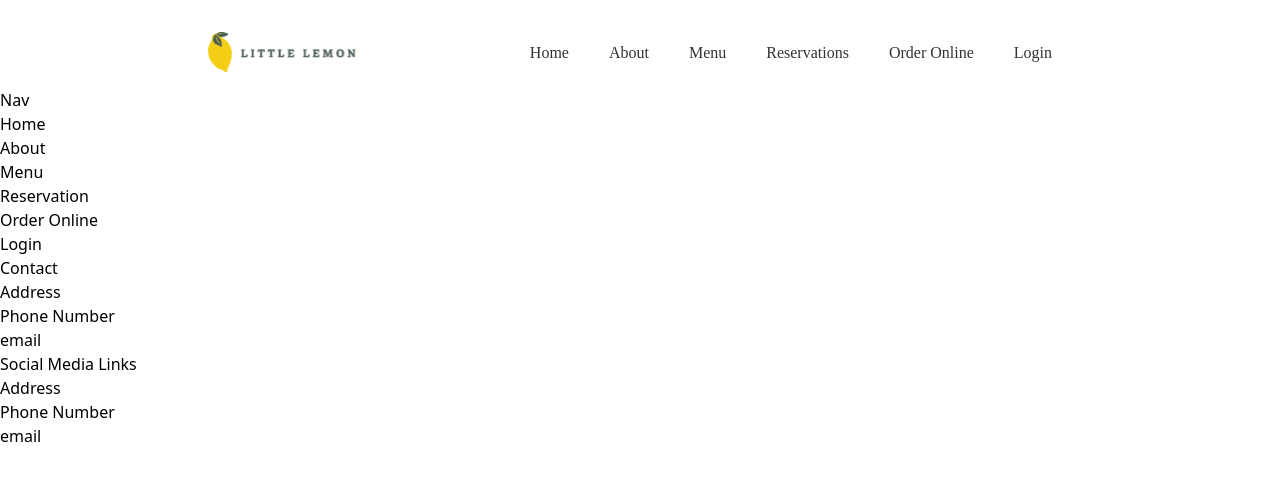
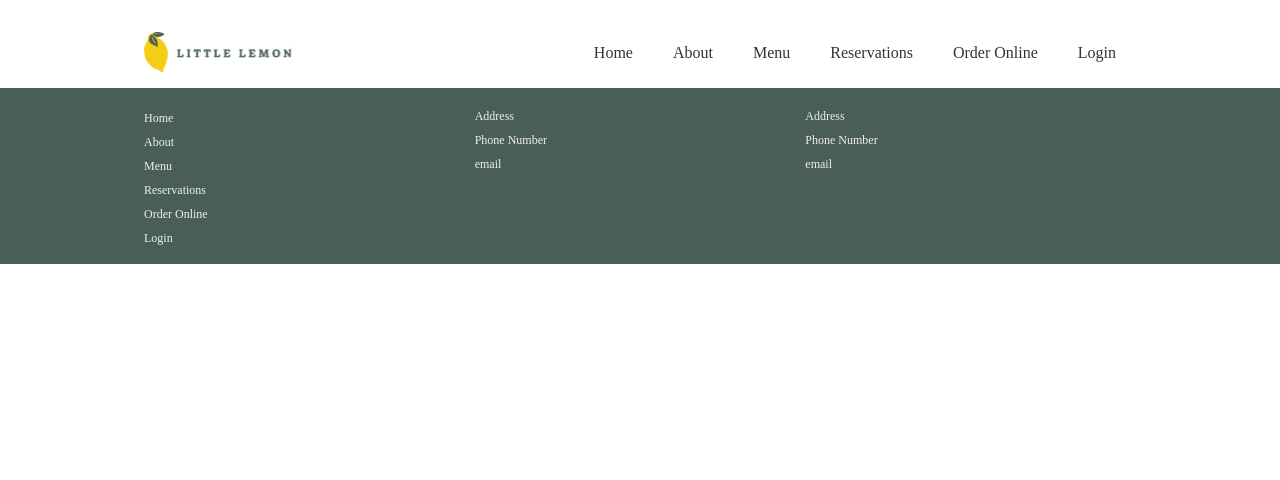
Before and after one commit to mic-meier/meta-frontend-capstone, a React (Create React App) app: page / in a window 1280 px wide. Shown: the top 480 px of the page. Built offline with nearby package versions, Linux system fonts and the light colour scheme.

Commit message:
style: Style footer component

```diff
--- a/package.json
+++ b/package.json
@@ -39,6 +39,8 @@
     ]
   },
   "devDependencies": {
+    "prettier": "^2.8.3",
+    "prettier-plugin-tailwindcss": "^0.2.2",
     "tailwindcss": "^3.2.4"
   }
 }
--- a/src/components/Footer.js
+++ b/src/components/Footer.js
@@ -1,41 +1,40 @@
+import { Link } from 'react-router-dom'
+
 export default function Footer({ children }) {
+  const LINKS = [
+    { name: 'Home', to: '/' },
+    { name: 'About', to: 'about' },
+    { name: 'Menu', to: 'menu' },
+    { name: 'Reservations', to: 'reservations' },
+    { name: 'Order Online', to: 'order' },
+    { name: 'Login', to: 'login' },
+  ]
+
   return (
-    <footer className="footer">
-      <div className="footer-section">
-        <h6>Nav</h6>
+    <footer className="bg-green">
+      <div className="justify-betweenp-4 mx-auto grid max-w-prose grid-cols-3 p-4 text-grey md:grid-cols-3 lg:max-w-screen-lg">
+        <div className="">
           <ul className="list">
+            {LINKS.map((link) => (
               <li>
-            <a href="/">Home</a>
+                <Link to={link.to} className="font-paragraph text-xs">
+                  {link.name}
+                </Link>
               </li>
-          <li>
-            <a href="/">About</a>
-          </li>
-          <li>
-            <a href="/">Menu</a>
-          </li>
-          <li>
-            <a href="/">Reservation</a>
-          </li>
-          <li>
-            <a href="/">Order Online</a>
-          </li>
-          <li>
-            <a href="/">Login</a>
-          </li>
+            ))}
           </ul>
         </div>
-      <div className="footer-section">
-        <h6>Contact</h6>
-        <p>Address</p>
-        <p>Phone Number</p>
-        <p>email</p>
+        <div className="font-paragraph text-xs">
+          <p className="py-1">Address</p>
+          <p className="py-1">Phone Number</p>
+          <p className="py-1">email</p>
         </div>
-      <div className="footer-section">
-        <h6>Social Media Links</h6>
-        <p>Address</p>
-        <p>Phone Number</p>
-        <p>email</p>
+        <div className="font-paragraph text-xs">
+          <p className="py-1">Address</p>
+          <p className="py-1">Phone Number</p>
+          <p className="py-1">email</p>
+        </div>
       </div>
     </footer>
-  );
+  )
 }
--- a/src/components/Nav.js
+++ b/src/components/Nav.js
@@ -1,17 +1,17 @@
-import { Popover, Transition } from "@headlessui/react";
-import { Bars3Icon } from "@heroicons/react/24/outline";
-import { Fragment } from "react";
-import { Link } from "react-router-dom";
-import Logo from "../assets/Logo.svg";
+import { Popover, Transition } from '@headlessui/react'
+import { Bars3Icon } from '@heroicons/react/24/outline'
+import { forwardRef, Fragment } from 'react'
+import { Link } from 'react-router-dom'
+import Logo from '../assets/Logo.svg'
 
 const LINKS = [
-  { name: "Home", to: "/" },
-  { name: "About", to: "about" },
-  { name: "Menu", to: "menu" },
-  { name: "Reservations", to: "reservations" },
-  { name: "Order Online", to: "order" },
-  { name: "Login", to: "login" },
-];
+  { name: 'Home', to: '/' },
+  { name: 'About', to: 'about' },
+  { name: 'Menu', to: 'menu' },
+  { name: 'Reservations', to: 'reservations' },
+  { name: 'Order Online', to: 'order' },
+  { name: 'Login', to: 'login' },
+]
 
 const NavLink = ({ href, children }) => {
   return (
@@ -23,21 +23,23 @@ const NavLink = ({ href, children }) => {
         {children}
       </Link>
     </div>
-  );
-};
+  )
+}
 
-const NavMobileLink = ({ href, children }) => {
+const NavMobileLink = forwardRef((props, ref) => {
+  const { href, children } = props
   return (
     <div className="list-none border-b border-green bg-white py-2">
       <Link
         to={href}
-        className="underlined px-5vw block whitespace-nowrap py-9 text-center text-lg font-medium font-leading"
+        className="underlined px-5vw block whitespace-nowrap py-9 text-center font-leading text-lg font-medium"
+        ref={ref}
       >
         {children}
       </Link>
     </div>
-  );
-};
+  )
+})
 
 const MobileMenu = () => {
   return (
@@ -77,13 +79,13 @@ const MobileMenu = () => {
         </>
       )}
     </Popover>
-  );
-};
+  )
+}
 
 export default function NavBar() {
   return (
     <header className="pt-6 pb-2">
-      <nav className="mx-auto flex max-w-prose items-center justify-between px-4 lg:max-w-4xl">
+      <nav className="mx-auto flex max-w-prose items-center justify-between px-4 lg:max-w-screen-lg">
         <div className="py-2 pr-2 text-2xl lg:text-4xl">
           <Link to="/">
             <img src={Logo} alt="Little Lemon Logo" />
@@ -103,5 +105,5 @@ export default function NavBar() {
         </div>
       </nav>
     </header>
-  );
+  )
 }
```
Also changed, not shown: .prettierrc.json (added), 1 other file (tests, documents, lock files or other folders). Lines whose indentation alone changed are shown as unchanged.
